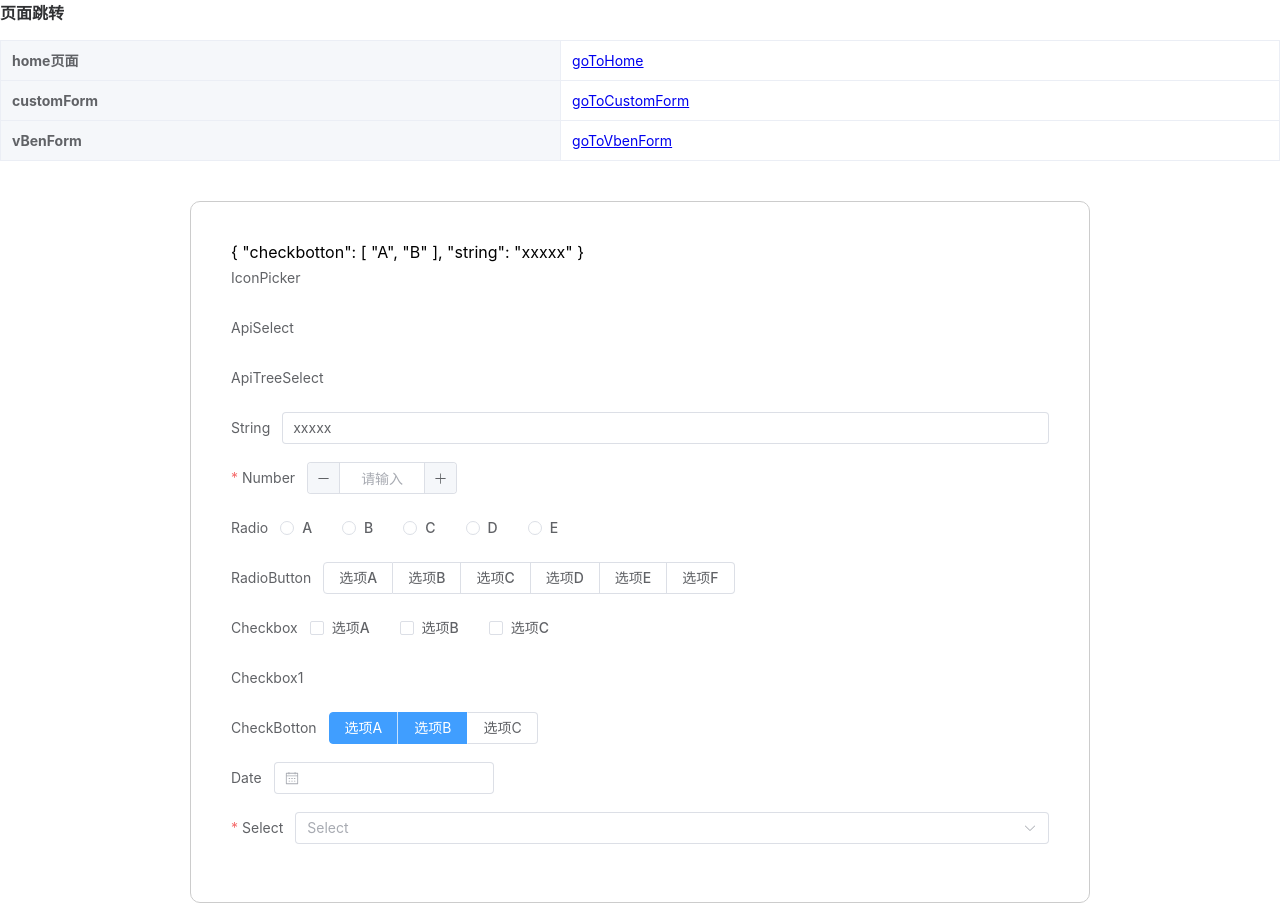
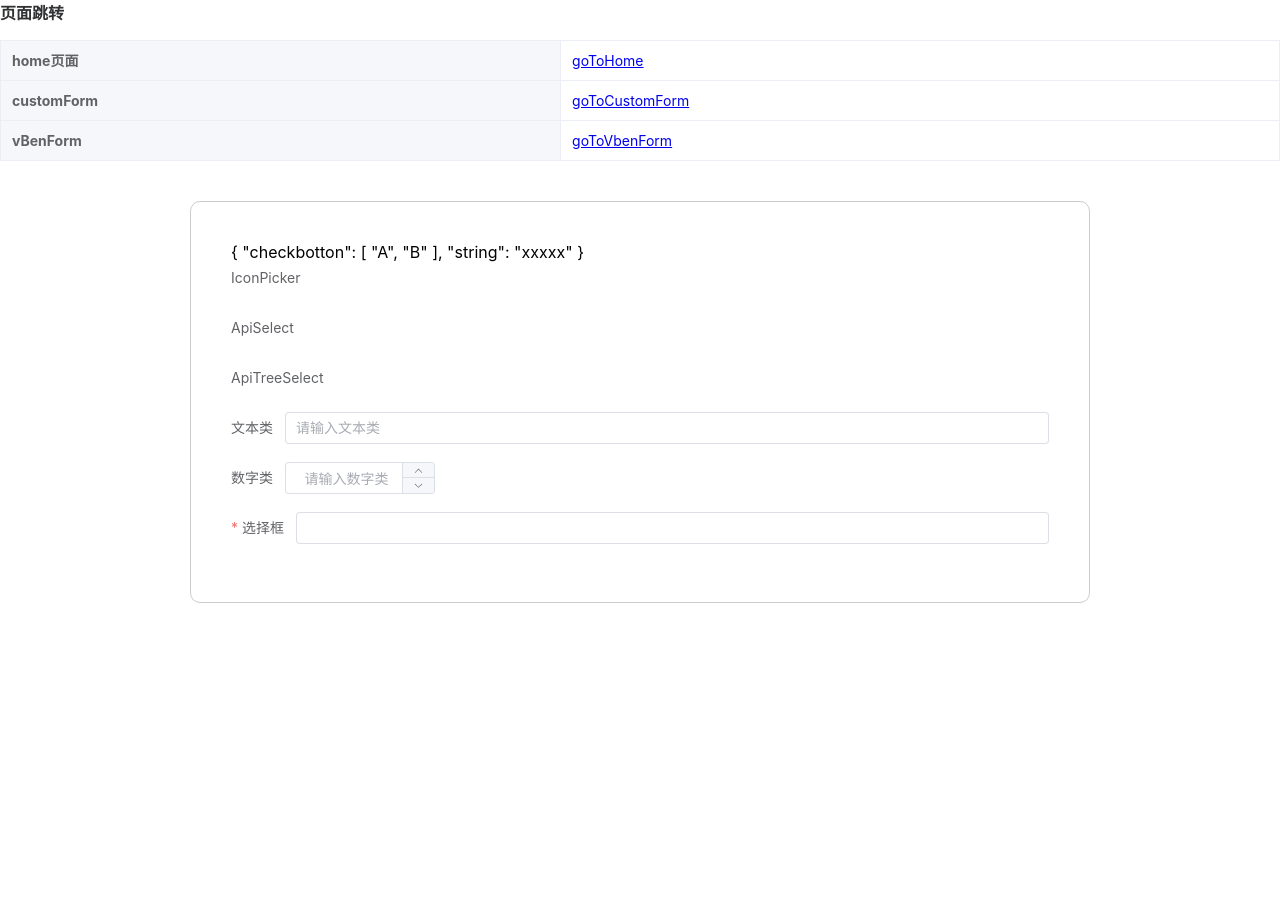
Before and after one commit to forwardZhang/zbb-admin-template, a Vue app: page /components/vben-form in a window 1280 px wide. After the commit the page ends 800 px from the top, so only its background shows below. Built offline with nearby package versions, Linux system fonts and the light colour scheme.

Commit message:
代码优化

```diff
--- a/src/bootstrap.ts
+++ b/src/bootstrap.ts
@@ -1,5 +1,2 @@
-import SchemaForm from './components/schema-form/index.vue';
 import type { App } from 'vue';
-export async function bootstrapApp(app: App) {
-  app.component('SchemaForm', SchemaForm);
-}
+export async function bootstrapApp(app: App) {}
--- a/src/components/dynamic-form/component-map.ts
+++ /dev/null
@@ -1,124 +0,0 @@
-import type { Component } from 'vue';
-
-import { defineAsyncComponent, defineComponent, getCurrentInstance, h, ref } from 'vue';
-import {
-  ElCheckbox,
-  ElCheckboxButton,
-  ElCheckboxGroup,
-  ElDatePicker,
-  ElDivider,
-  ElInput,
-  ElInputNumber,
-  ElRadio,
-  ElRadioButton,
-  ElRadioGroup,
-  ElSelectV2,
-  ElSpace,
-  ElSwitch,
-  ElTimePicker,
-  ElTreeSelect,
-  ElUpload,
-} from 'element-plus';
-import type { ComponentType } from '@/components/dynamic-form/types';
-
-const withDefaultPlaceholder = <T extends Component>(
-  component: T,
-  type: 'input' | 'select',
-  componentProps: any = {},
-) => {
-  return defineComponent({
-    name: component.name,
-    inheritAttrs: false,
-    setup: (props: any, { attrs, expose, slots }) => {
-      console.log('props', props);
-      console.log('attrs', attrs);
-      const placeholder =
-        props?.placeholder ||
-        attrs?.placeholder ||
-        `请${type === 'input' ? '输入' : '选择'}${props.label ?? ''}`;
-      return () => h(component, { ...componentProps, placeholder, ...props, ...attrs }, slots);
-    },
-  });
-};
-
-export const componentMap: Record<ComponentType, Component> = {
-  Checkbox: ElCheckbox,
-  CheckboxGroup: (props, { attrs, slots }) => {
-    let defaultSlot;
-    if (Reflect.has(slots, 'default')) {
-      defaultSlot = slots.default;
-    } else {
-      const { options, isButton } = attrs;
-      if (Array.isArray(options)) {
-        defaultSlot = () =>
-          options.map((option) => h(isButton ? ElCheckboxButton : ElCheckbox, option));
-      }
-    }
-    return h(ElCheckboxGroup, { ...props, ...attrs }, { ...slots, default: defaultSlot });
-  },
-  Divider: ElDivider,
-  Input: withDefaultPlaceholder(ElInput, 'input'),
-  InputNumber: withDefaultPlaceholder(ElInputNumber, 'input'),
-  RadioGroup: (props, { attrs, slots }) => {
-    let defaultSlot;
-    if (Reflect.has(slots, 'default')) {
-      defaultSlot = slots.default;
-    } else {
-      const { options } = attrs;
-      if (Array.isArray(options)) {
-        defaultSlot = () =>
-          options.map((option) => h(attrs.isButton ? ElRadioButton : ElRadio, option));
-      }
-    }
-    return h(ElRadioGroup, { ...props, ...attrs }, { ...slots, default: defaultSlot });
-  },
-  Select: (props, { attrs, slots }) => {
-    return h(ElSelectV2, { ...props, attrs }, slots);
-  },
-  Space: ElSpace,
-  Switch: ElSwitch,
-  TimePicker: (props, { attrs, slots }) => {
-    const { name, id, isRange } = props;
-    const extraProps: any = {};
-    if (isRange) {
-      if (name && !Array.isArray(name)) {
-        extraProps.name = [name, `${name}_end`];
-      }
-      if (id && !Array.isArray(id)) {
-        extraProps.id = [id, `${id}_end`];
-      }
-    }
-    return h(
-      ElTimePicker,
-      {
-        ...props,
-        ...attrs,
-        ...extraProps,
-      },
-      slots,
-    );
-  },
-  DatePicker: (props, { attrs, slots }) => {
-    const { name, id, type } = props;
-    const extraProps: any = {};
-    if (type && type.includes('range')) {
-      if (name && !Array.isArray(name)) {
-        extraProps.name = [name, `${name}_end`];
-      }
-      if (id && !Array.isArray(id)) {
-        extraProps.id = [id, `${id}_end`];
-      }
-    }
-    return h(
-      ElDatePicker,
-      {
-        ...props,
-        ...attrs,
-        ...extraProps,
-      },
-      slots,
-    );
-  },
-  TreeSelect: withDefaultPlaceholder(ElTreeSelect, 'select'),
-  Upload: ElUpload,
-};
--- a/src/components/dynamic-form/components/form-field.vue
+++ b/src/components/dynamic-form/components/form-field.vue
@@ -9,10 +9,10 @@
     :rules="computedRules"
   >
     <slot
+      :model="formValues"
       v-bind="{
         ...computedProps,
       }"
-      :model="formValues"
     >
       <component
         :is="FieldComponent"
@@ -29,33 +29,36 @@
 <script setup lang="ts">
   import { type Component, computed, useAttrs, useId } from 'vue';
   import { get, isFunction, isNil, isString, set } from 'lodash-es';
-  import { componentMap } from '../component-map.ts';
   import type { FormItemDependencies } from '../types';
   import useDependencies from '../hooks/use-dependencies.ts';
   import { injectFormApi } from '../hooks/use-form-context.ts';
+  import { getWidgetComponent } from '@/components/dynamic-form/components/widgets';
   const itemId = useId();
   const attrs = useAttrs();
-  const props = defineProps<{
-    fieldName: string;
-    label: string;
-    rules?: any[];
-    commonComponentProps?: any;
-    componentProps?: any;
-    formFieldProps?: any;
-    formItemClass?: any;
-    dependencies?: FormItemDependencies;
-    component: string | Component | (() => Component | string) | null;
-  }>();
+  const props = withDefaults(
+    defineProps<{
+      label: string;
+      fieldName: string;
+      type: string | Component | (() => Component | string) | null;
+      formFieldProps?: any;
+      componentProps?: any;
+      dependencies?: FormItemDependencies;
+      required?: boolean | undefined;
+      rules?: any[];
+    }>(),
+    {
+      required: undefined,
+      componentProps: () => ({}),
+      formFieldProps: () => ({}),
+    },
+  );
   const formApi: any = injectFormApi<any>();
   const { formValues } = formApi;
-  const { dynamicComponentProps, dynamicRules, isDisabled, isIf, isShow } = useDependencies({
-    getDependencies: () => props.dependencies,
-    formValues,
-    formApi,
-  });
+
   const FieldComponent = computed(() => {
-    const component = props.component;
-    const finalComponent = isString(component) ? componentMap[component] : component;
+    const component = props.type;
+    console.log('component', component);
+    const finalComponent = isString(component) ? getWidgetComponent(component as any) : component;
     if (!finalComponent) {
       // 组件未注册
       console.warn(`Component ${component} is not registered`);
@@ -66,6 +69,39 @@
   function updateModelValue(value: any) {
     set(formValues, props.fieldName, value);
   }
+
+  // 依赖项，字段发生变化,则重新计算
+  const { dynamicComponentProps, dynamicRules, isDisabled, isIf, isShow } = useDependencies({
+    getDependencies: () => props.dependencies,
+    formValues,
+    formApi,
+    fieldName: props.fieldName,
+  });
+
+  const computedProps = computed(() => {
+    const componentProps = props.componentProps;
+    const result = {
+      disabled: isDisabled.value,
+      placeholder: placeholderString.value,
+      ...componentProps,
+      ...dynamicComponentProps.value,
+    };
+    if (isFunction(componentProps.onChange)) {
+      result.onChange = (value) => {
+        componentProps.onChange?.({ value, formValues, formApi });
+      };
+    }
+    return result;
+  });
+
+  const placeholderString = computed(() => {
+    if (isString(props.type) && isString(props.label)) {
+      return props.type === 'select' ? `请选择${props.label}` : `请输入${props.label}`;
+    }
+    return '';
+  });
+
+  // 校验规则
   const computedRules = computed(() => {
     let ruleValues: any = [];
     if (Array.isArray(props.rules)) {
@@ -79,14 +115,6 @@
     }
     return [...ruleValues, ...dynamicRules.value];
   });
-  const computedProps = computed(() => {
-    const componentProps = props.componentProps ?? {};
-    return {
-      disabled: isDisabled.value,
-      ...componentProps,
-      ...dynamicComponentProps.value,
-    };
-  });
 </script>
 
 <style scoped lang="scss"></style>
--- /dev/null
+++ b/src/components/dynamic-form/components/widgets/index.ts
@@ -0,0 +1,17 @@
+import type { Component } from 'vue';
+
+import TextField from './text-field/index.vue';
+import NumberField from './number-field/index.vue';
+import SelectField from './select-field/index.vue';
+import type { ComponentType } from '@/components/dynamic-form/types';
+
+const componentMap: Record<ComponentType, Component> = {
+  text: TextField,
+  number: NumberField,
+  select: SelectField,
+};
+
+export function getWidgetComponent(type: ComponentType) {
+  console.log('type', type);
+  return componentMap[type];
+}
--- /dev/null
+++ b/src/components/dynamic-form/components/widgets/number-field/index.vue
@@ -0,0 +1,22 @@
+<template>
+  <el-input-number
+    controls-position="right"
+    v-model="modelValue"
+    clearable
+    v-bind="componentProps"
+  ></el-input-number>
+</template>
+
+<script setup lang="ts">
+  const props = defineProps<{
+    componentProps?: any;
+  }>();
+  const modelValue = defineModel<number | undefined>({
+    default: undefined,
+    set(value) {
+      return value;
+    },
+  });
+</script>
+
+<style scoped lang="scss"></style>
--- /dev/null
+++ b/src/components/dynamic-form/components/widgets/select-field/index.vue
@@ -0,0 +1,20 @@
+<template>
+  <div>select</div>
+</template>
+
+<script setup lang="ts">
+  import { ref } from 'vue';
+
+  const props = defineProps<{
+    componentProps?: any;
+  }>();
+  const modelValue = defineModel<string>({
+    default: undefined,
+    set(value) {
+      return value;
+    },
+  });
+  const sourceOptions = ref([]);
+</script>
+
+<style scoped lang="scss"></style>
--- /dev/null
+++ b/src/components/dynamic-form/components/widgets/text-field/index.vue
@@ -0,0 +1,17 @@
+<template>
+  <el-input v-model="modelValue" type="text" clearable v-bind="componentProps"></el-input>
+</template>
+
+<script setup lang="ts">
+  const props = defineProps<{
+    componentProps?: any;
+  }>();
+  const modelValue = defineModel<string>({
+    default: '',
+    set(value) {
+      return value;
+    },
+  });
+</script>
+
+<style scoped lang="scss"></style>
--- a/src/components/dynamic-form/index.vue
+++ b/src/components/dynamic-form/index.vue
@@ -1,6 +1,7 @@
 <template>
   <div>
     {{ formValues }}
+
     <el-form
       ref="formRef"
       :model="formValues"
@@ -9,27 +10,27 @@
       class="dynamic-form"
     >
       <div ref="wrapperRef" class="form-wrapper">
-        <template v-for="cSchema in computedSchema" :key="cSchema.fieldName">
-          <FormField v-bind="cSchema" :class="cSchema.formItemClass" :rules="cSchema.rules">
-            <template #default="slotProps">
-              <slot v-bind="slotProps" :name="cSchema.fieldName"></slot>
-            </template>
-          </FormField>
-        </template>
+        <el-row :gutter="16">
+          <el-col v-for="field in computedSchema" :span="field.span ?? 24" :key="field.fieldName">
+            <FormField v-bind="field">
+              <template #default="slotProps">
+                <slot v-bind="slotProps" :name="field.fieldName"></slot>
+              </template>
+            </FormField>
+          </el-col>
+        </el-row>
       </div>
     </el-form>
   </div>
 </template>
 
 <script setup lang="ts">
-  import { computed, onMounted, ref, useId, useTemplateRef, watch } from 'vue';
-
-  import FormField from './components/form-field.vue';
+  import { computed, onMounted, ref, useId, useSlots, useTemplateRef, watch } from 'vue';
   import { useFormApi } from './hooks/use-form-api.ts';
   import type { FormInstance } from 'element-plus';
   import { provideFormApi } from './hooks/use-form-context';
   import { cloneDeep } from 'lodash-es';
-
+  import FormField from '@/components/dynamic-form/components/form-field.vue';
   const props = defineProps<{
     rules: any;
     schema: any[];
--- a/src/components/dynamic-form/types/index.ts
+++ b/src/components/dynamic-form/types/index.ts
@@ -2,13 +2,8 @@ type FormItemDependenciesCondition<T = boolean | PromiseLike<boolean>> = (
   value: Partial<Record<string, any>>,
   actions: FormActions,
 ) => T;
-type FormActions = ({ formData }: { formData: any }) => void;
+type FormActions = ({ formValues, formApi }: { formValues: any; formApi: any }) => void;
 export interface FormItemDependencies {
-  /**
-   * 组件参数
-   * @returns 组件参数
-   */
-  componentProps?: any;
   /**
    * 是否禁用
    * @returns 是否禁用
@@ -29,11 +24,6 @@ export interface FormItemDependencies {
    */
   rules?: any;
   /**
-   * 是否隐藏(Css)
-   * @returns 是否隐藏
-   */
-  show?: boolean | FormItemDependenciesCondition;
-  /**
    * 任意触发都会执行
    */
   trigger?: FormItemDependenciesCondition<void>;
@@ -44,17 +34,4 @@ export interface FormItemDependencies {
 }
 
 // 这里需要自行根据业务组件库进行适配，需要用到的组件都需要在这里类型说明
-export type ComponentType =
-  | 'Checkbox'
-  | 'CheckboxGroup'
-  | 'DatePicker'
-  | 'Divider'
-  | 'Input'
-  | 'InputNumber'
-  | 'RadioGroup'
-  | 'Select'
-  | 'Space'
-  | 'Switch'
-  | 'TimePicker'
-  | 'TreeSelect'
-  | 'Upload';
+export type ComponentType = 'text' | 'number' | 'select';
--- a/src/views/components/dy-form/index.vue
+++ b/src/views/components/dy-form/index.vue
@@ -1,8 +1,8 @@
 <template>
   <div class="form-page">
     <DynamicForm :schema="schema" v-model="formData" :rules="rules" ref="schemaFormRef">
-      <template #string="{ model }">
-        <el-input v-model="model.string"></el-input>
+      <template #select1="{ model }">
+        <el-input v-model="model.select1"></el-input>
         <!--        <HelloWorld v-model="model.string"></HelloWorld>-->
       </template>
     </DynamicForm>
@@ -14,18 +14,18 @@
   import { ref } from 'vue';
   const schema = [
     {
-      component: 'IconPicker',
+      type: 'IconPicker',
       fieldName: 'icon',
       label: 'IconPicker',
     },
     {
-      component: 'ApiSelect',
+      type: 'ApiSelect',
       componentProps: {},
       fieldName: 'api',
       label: 'ApiSelect',
     },
     {
-      component: 'ApiTreeSelect',
+      type: 'ApiTreeSelect',
       componentProps: {
         childrenField: 'children',
         labelField: 'name',
@@ -35,14 +35,15 @@
       label: 'ApiTreeSelect',
     },
     {
-      component: 'Input',
-      fieldName: 'string',
-      label: 'String',
+      label: '文本类',
+      fieldName: 'text1',
+      type: 'text',
     },
     {
-      component: 'InputNumber',
-      fieldName: 'number',
-      label: 'Number',
+      label: '数字类',
+      fieldName: 'number1',
+      type: 'number',
+
       dependencies: {
         // if({ formValue }) {
         //   return formValue.radioButton === 'B';
@@ -55,147 +56,52 @@
             formValues.string = '123';
           }
         },
-        triggerFields: ['radioButton'],
+        triggerFields: ['text1'],
+      },
+      onChange: (value) => {
+        console.log('onChange', value);
       },
     },
     {
-      component: 'RadioGroup',
-      fieldName: 'radio',
-      label: 'Radio',
-      componentProps: {
+      label: '选择框',
+      fieldName: 'select1',
+      type: 'select',
+      required: true,
+      source: {
+        labelField: 'label',
+        valueField: 'value',
         options: [
           {
+            label: '选项A',
             value: 'A',
-            label: 'A',
           },
           {
+            label: '选项B',
             value: 'B',
-            label: 'B',
           },
           {
+            label: '选项C',
             value: 'C',
-            label: 'C',
-          },
-          {
-            value: 'D',
-            label: 'D',
-          },
-          {
-            value: 'E',
-            label: 'E',
           },
         ],
       },
-    },
-    {
-      component: 'RadioGroup',
-      fieldName: 'radioButton',
-      label: 'RadioButton',
-      componentProps: {
-        isButton: true,
-        options: [
-          {
-            value: 'A',
-            label: '选项A',
-          },
-          {
-            value: 'B',
-            label: '选项B',
-          },
-          {
-            value: 'C',
-            label: '选项C',
-          },
-          {
-            value: 'D',
-            label: '选项D',
-          },
-          {
-            value: 'E',
-            label: '选项E',
-          },
-          {
-            value: 'F',
-            label: '选项F',
-          },
-        ],
-      },
-    },
-    {
-      component: 'CheckboxGroup',
-      fieldName: 'checkbox',
-      label: 'Checkbox',
-      componentProps: {
-        options: [
-          {
-            value: 'A',
-            label: '选项A',
-          },
-          {
-            value: 'B',
-            label: '选项B',
-          },
-          {
-            value: 'C',
-            label: '选项C',
-          },
-        ],
-      },
-    },
-    {
-      component: 'CheckboxGroup',
-      fieldName: 'checkbox1',
-      label: 'Checkbox1',
-    },
-    {
-      component: 'CheckboxGroup',
-      fieldName: 'checkbotton',
-      label: 'CheckBotton',
-      componentProps: {
-        isButton: true,
-        options: [
-          {
-            value: 'A',
-            label: '选项A',
-          },
-          {
-            value: 'B',
-            label: '选项B',
-          },
-          {
-            value: 'C',
-            label: '选项C',
-          },
-        ],
-      },
-    },
-    {
-      component: 'DatePicker',
-      fieldName: 'date',
-      label: 'Date',
-    },
-    {
-      component: 'Select',
-      fieldName: 'select',
-      label: 'Select',
-      required: true,
-      componentProps: {
-        filterable: true,
-        options: [
-          {
-            value: 'A',
-            label: '选项A',
-          },
-          {
-            value: 'B',
-            label: '选项B',
-          },
-          {
-            value: 'C',
-            label: '选项C',
-          },
-        ],
-      },
+      // componentProps: {
+      //   filterable: true,
+      //   options: [
+      //     {
+      //       value: 'A',
+      //       label: '选项A',
+      //     },
+      //     {
+      //       value: 'B',
+      //       label: '选项B',
+      //     },
+      //     {
+      //       value: 'C',
+      //       label: '选项C',
+      //     },
+      //   ],
+      // },
     },
   ];
 
```
Also changed, not shown: src/components/dynamic-form/hooks/use-dependencies.ts (+11 -8 lines).
